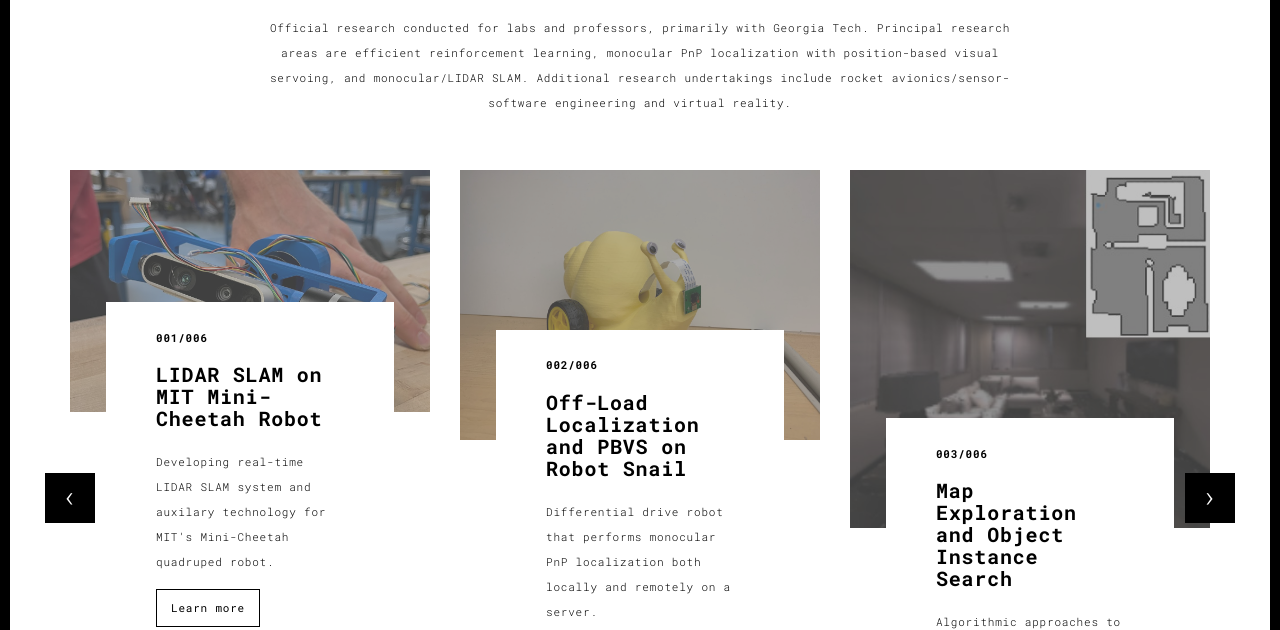
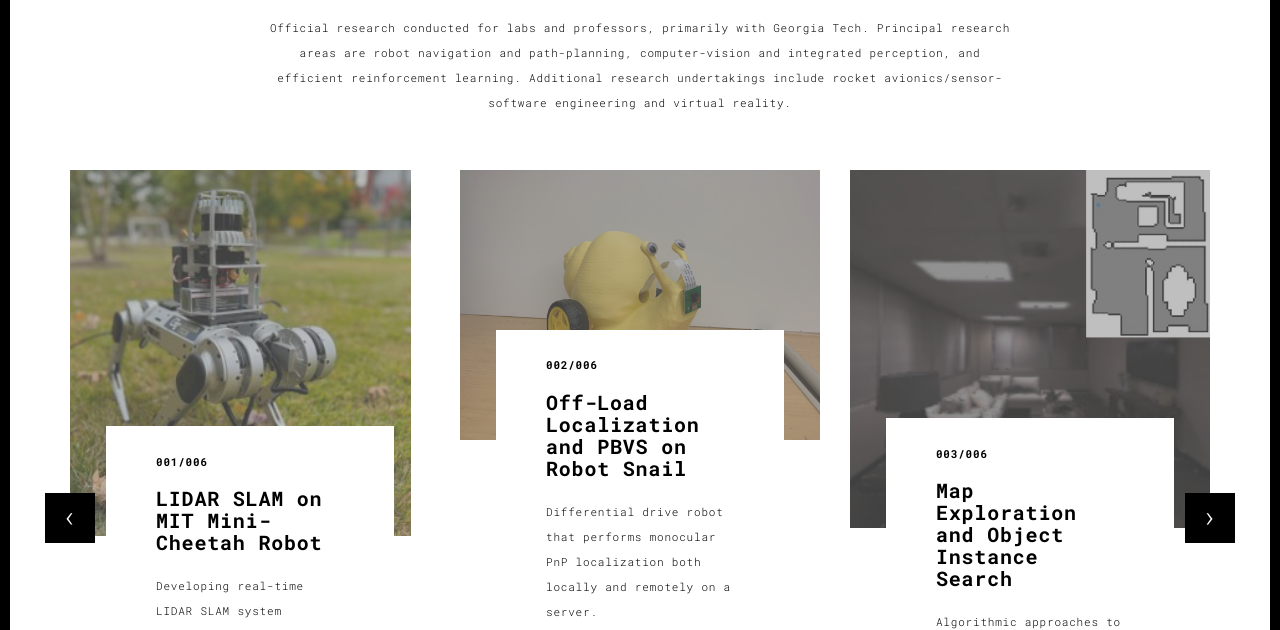
Before and after one commit to pkachana3/pkachana3.github.io, a plain HTML site: page research.html in a window 1280 px wide. Shown: the part 147-777 px from the top of the page. Drawn offline with Linux system fonts and the light colour scheme.

Commit message:
Minor changes

```diff
--- a/research.html
+++ b/research.html
@@ -58,8 +58,8 @@
         <div class="text-center">
           <h1 class="h2">02 : Research Projects</h1>
           <p>Official research conducted for labs and professors, primarily with Georgia Tech. Principal research areas are
-              efficient reinforcement learning, monocular PnP localization with position-based visual servoing, and
-              monocular/LIDAR SLAM. Additional research undertakings include rocket avionics/sensor-software engineering and
+              robot navigation and path-planning, computer-vision and integrated perception, and efficient reinforcement learning.
+              Additional research undertakings include rocket avionics/sensor-software engineering and
               virtual reality.
 
           </p>
@@ -76,12 +76,13 @@
                     <div class="col-sm-4">
 
                       <a href="./gimbal.html" title="" class="black-image-project-hover">
-                        <img src="./assets/images/gimbalImage.png" alt="" class="img-responsive">
+                        <img src="./assets/images/mini-cheetah.png" alt="" class="img-responsive">
                       </a>
                       <div class="card-container card-container-lg">
                         <h4>001/006</h4>
                         <h3>LIDAR SLAM on MIT Mini-Cheetah Robot</h3>
-                        <p>Developing real-time LIDAR SLAM system and auxilary technology for MIT's Mini-Cheetah quadruped robot.</p>
+                        <p>Developing real-time LIDAR SLAM system specific to legged robots.
+                          Building auxilary technology to support SLAM system on MIT's Mini-Cheetah quadruped robot.</p>
                         <a href="./gimbal.html" title="" class="btn btn-default">Learn more</a>
                       </div>
                     </div>
```
Also changed, not shown: YJSP.html (+1 -1 lines), about.html (+4 -5 lines).
